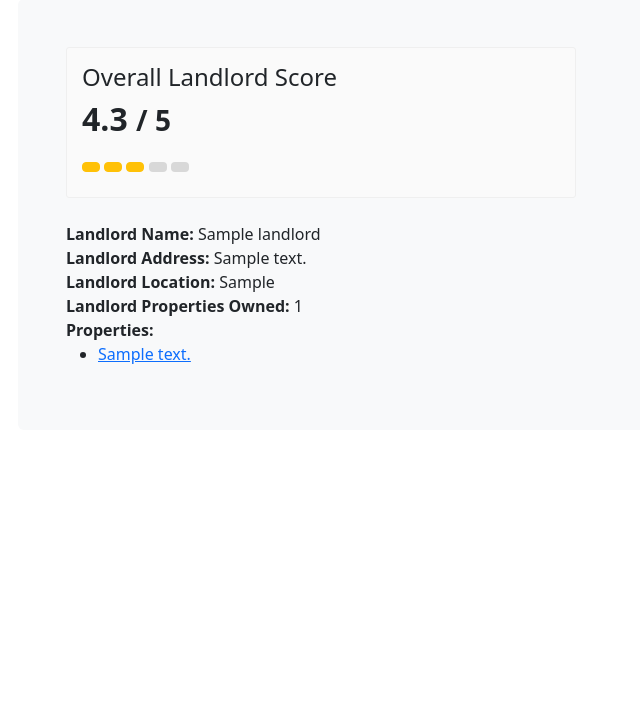
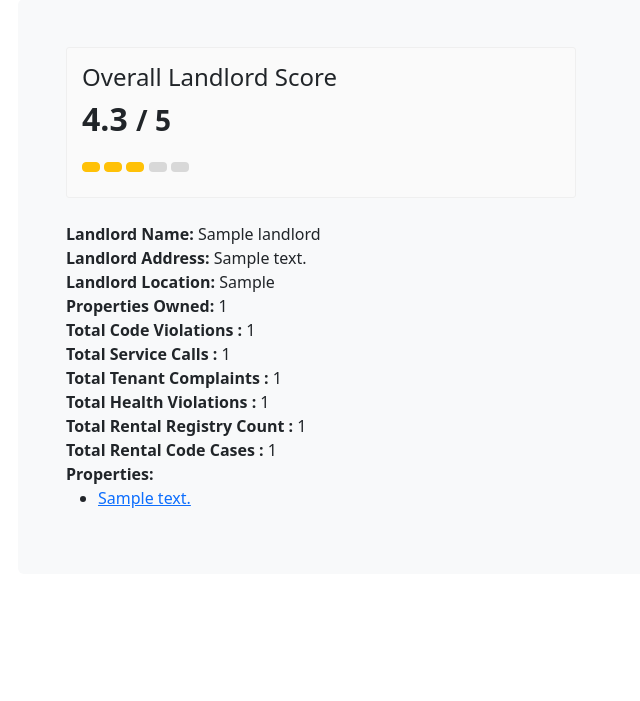
Before and after one commit to landlord-report-card/open-landlord, a Flask app: page /landlord/1 in a window 1280 px wide. Shown: the part 71-772 px from the top of the page, without its empty margins (64-704 px from the left). Run offline with Flask 2, Linux system fonts and the light colour scheme; tables that the repository leaves empty hold one stand-in row (values such as "Sample post").

Commit message:
additional landlord fields

```diff
--- a/app.py
+++ b/app.py
@@ -1,4 +1,5 @@
 from flask import Flask, render_template, flash, request, redirect
+from sqlalchemy.sql import func
 from models import db, Landlord, Property
 from forms import LandlordSearchForm
 import os
@@ -26,7 +27,15 @@ def search_results(search):
 
 @app.route('/landlord/<id>')
 def landlord(id):
-    landlord = Landlord.query.filter_by(id=id).first()
+    group_by_properties = (Landlord.name, Landlord.address, Landlord.location, Landlord.property_count)
+    landlord = Landlord.query.filter_by(id=id).with_entities(
+        func.sum(Property.service_call_count).label('service_call_count'),
+        func.sum(Property.code_violations_count).label('code_violations_count'),
+        func.sum(Property.tenant_complaints).label('tenant_complaints'),
+        func.sum(Property.health_violation_count).label('health_violation_count'),
+        func.sum(Property.rental_registry_count).label('rental_registry_count'),
+        func.sum(Property.rental_code_cases).label('rental_code_cases'),
+        *group_by_properties).join(Property, Landlord.id==Property.owner_id).group_by(*group_by_properties).first()
     properties = Property.query.filter_by(owner_id=id)
     return render_template('landlord.html', landlord=landlord, properties=properties)
 
--- a/templates/landlord.html
+++ b/templates/landlord.html
@@ -28,7 +28,13 @@
 <strong>Landlord Name: </strong>{{landlord.name}}</br>
 <strong>Landlord Address: </strong>{{landlord.address}}</br>
 <strong>Landlord Location: </strong>{{landlord.location}}</br>
-<strong>Landlord Properties Owned: </strong>{{landlord.property_count}}</br>
+<strong>Properties Owned: </strong>{{landlord.property_count}}</br>
+<strong>Total Code Violations : </strong>{{landlord.code_violations_count}}</br>
+<strong>Total Service Calls : </strong>{{landlord.service_call_count}}</br>
+<strong>Total Tenant Complaints : </strong>{{landlord.tenant_complaints}}</br>
+<strong>Total Health Violations : </strong>{{landlord.health_violation_count}}</br>
+<strong>Total Rental Registry Count : </strong>{{landlord.rental_registry_count}}</br>
+<strong>Total Rental Code Cases : </strong>{{landlord.rental_code_cases}}</br>
 <strong>Properties:</strong></br>
 <ul>
 {% for property in properties %}
```
